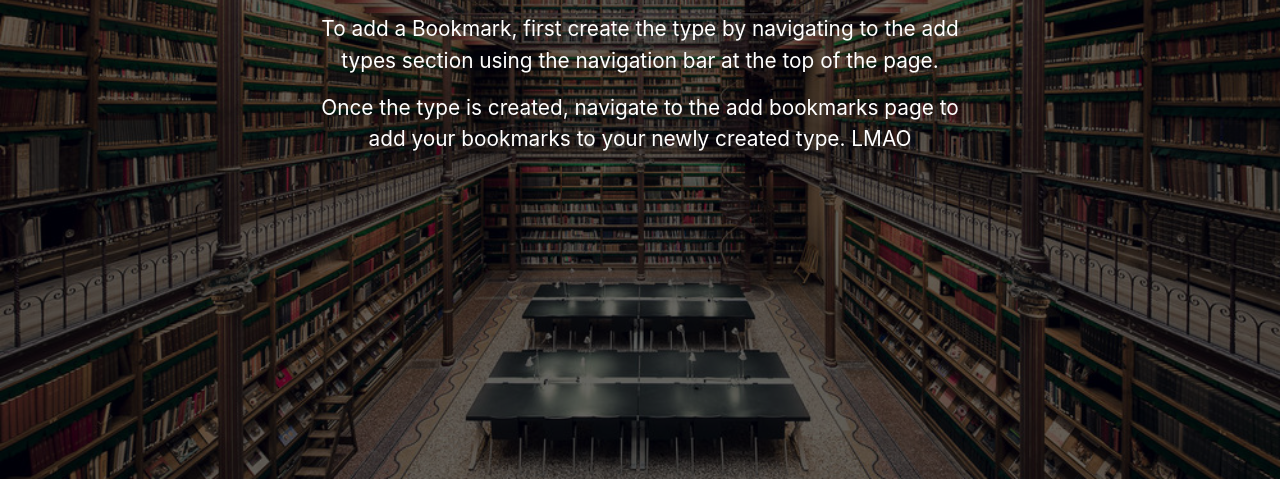
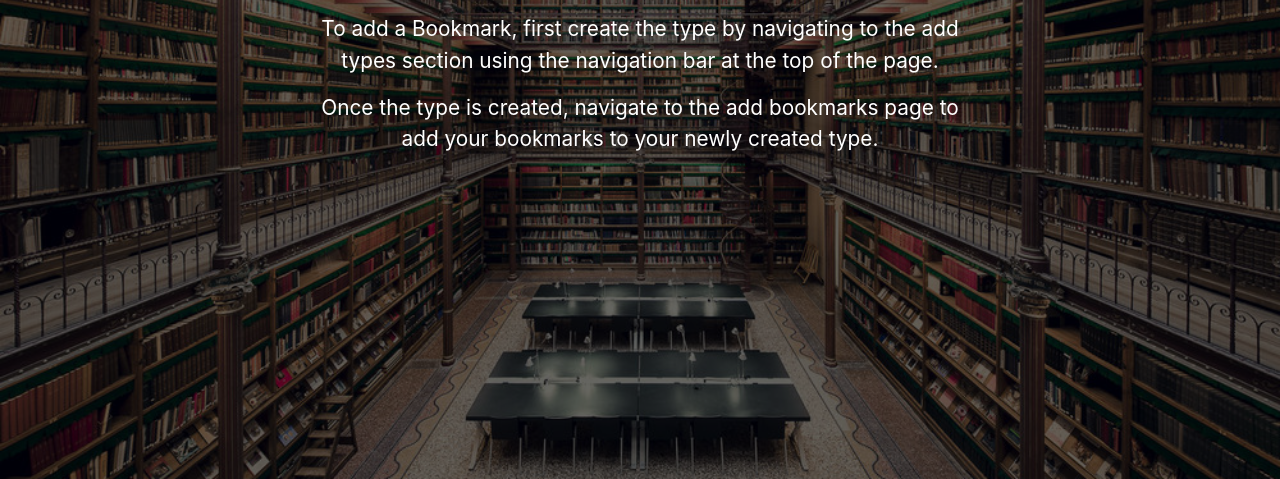
Before and after one commit to AlwinThomaz/DevOps-Front-End, a plain HTML site: page index.html in a window 1280 px wide. Shown: the part 377-856 px from the top of the page. Drawn offline with nearby package versions, Linux system fonts and the light colour scheme.

Commit message:
for test

```diff
--- a/index.html
+++ b/index.html
@@ -41,7 +41,7 @@
 			<h1>Welcome !</h1>
 			<p>This is an app to store Bookmarks based upon the Type of resource the bookmark correlates to.</p>
 			<p>To add a Bookmark, first create the type by navigating to the add types section using the navigation bar at the top of the page.</p>
-			<p>Once the type is created, navigate to the add bookmarks page to add your bookmarks to your newly created type. LMAO </p>
+			<p>Once the type is created, navigate to the add bookmarks page to add your bookmarks to your newly created type. </p>
 
 
 		</div>
```
